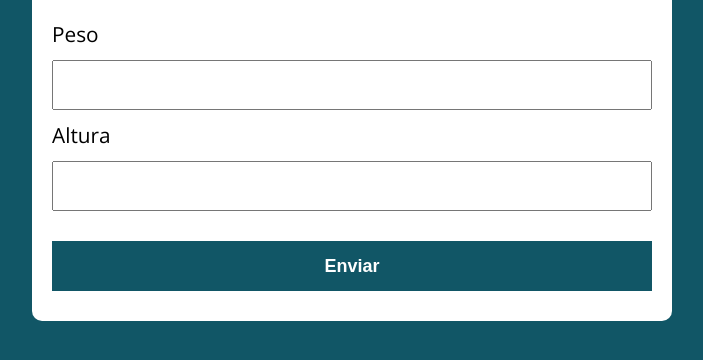
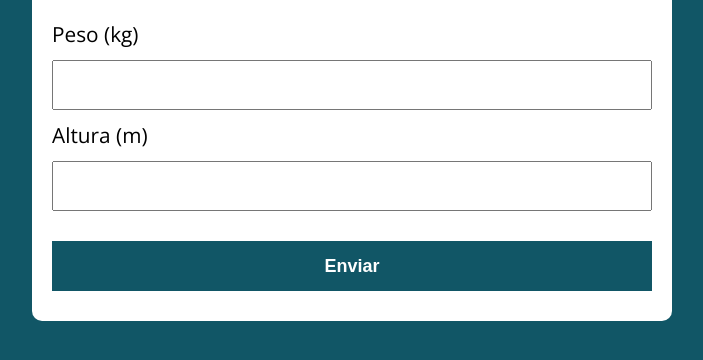
Before and after one commit to pedrohc1/Calculadora-IMC, a plain HTML site: page index.html in a window 1280 px wide. Shown: the part 134-494 px from the top of the page, without its empty margins (288-991 px from the left). Drawn offline with nearby package versions, Linux system fonts and the light colour scheme.

Commit message:
Update index.html

```diff
--- a/index.html
+++ b/index.html
@@ -12,9 +12,9 @@
     <section class="container">
       <h1>Calcule seu IMC</h1>
       <form action="/" id="formulario" method="POST">
-        <label for="peso">Peso</label>
+        <label for="peso">Peso (kg)</label>
         <input type="text" id="peso" name="peso" />
-        <label for="altura">Altura</label>
+        <label for="altura">Altura (m)</label>
         <input type="text" id="altura" name="altura" />
         <button type="submit">Enviar</button>
       </form>
```
